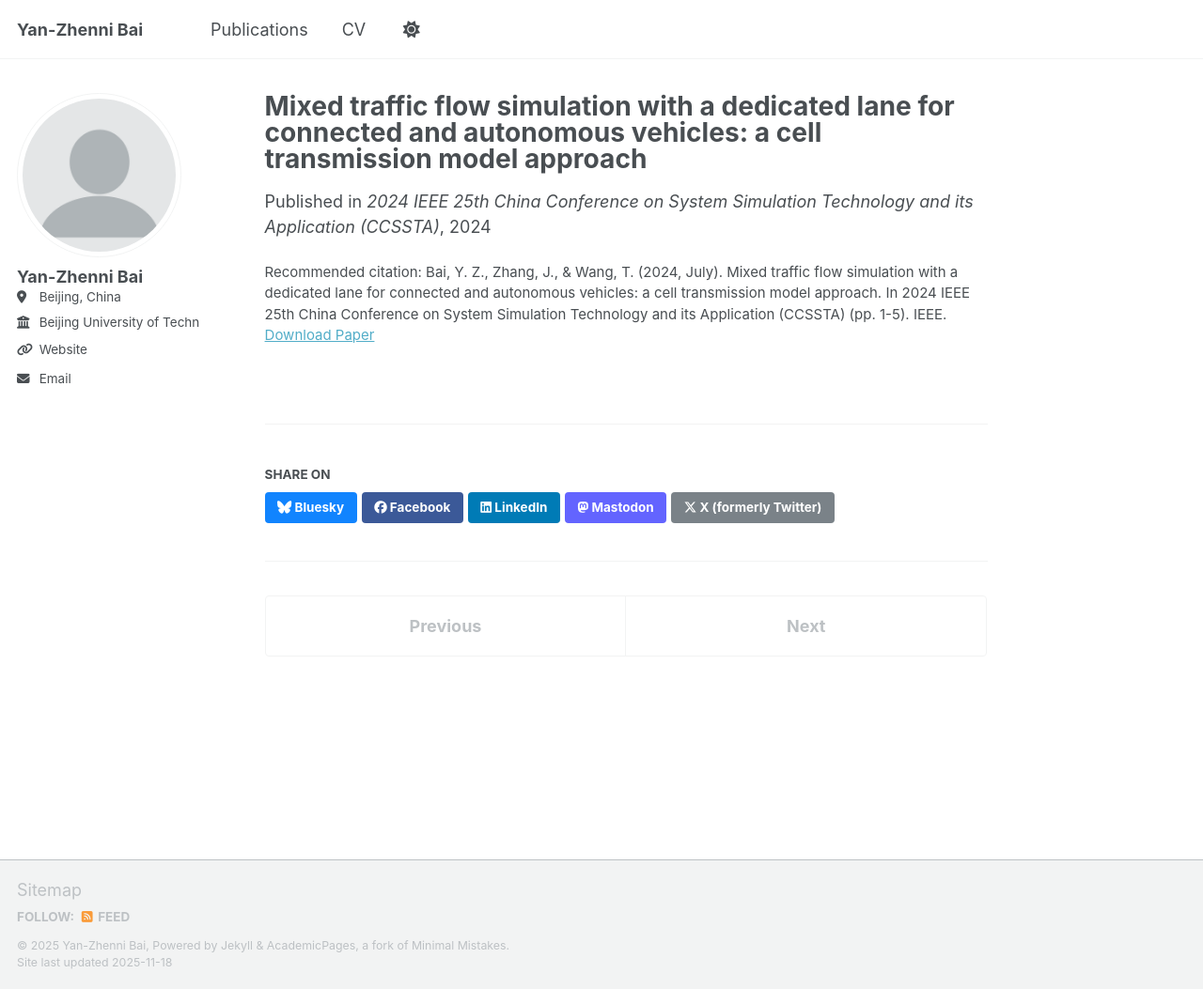
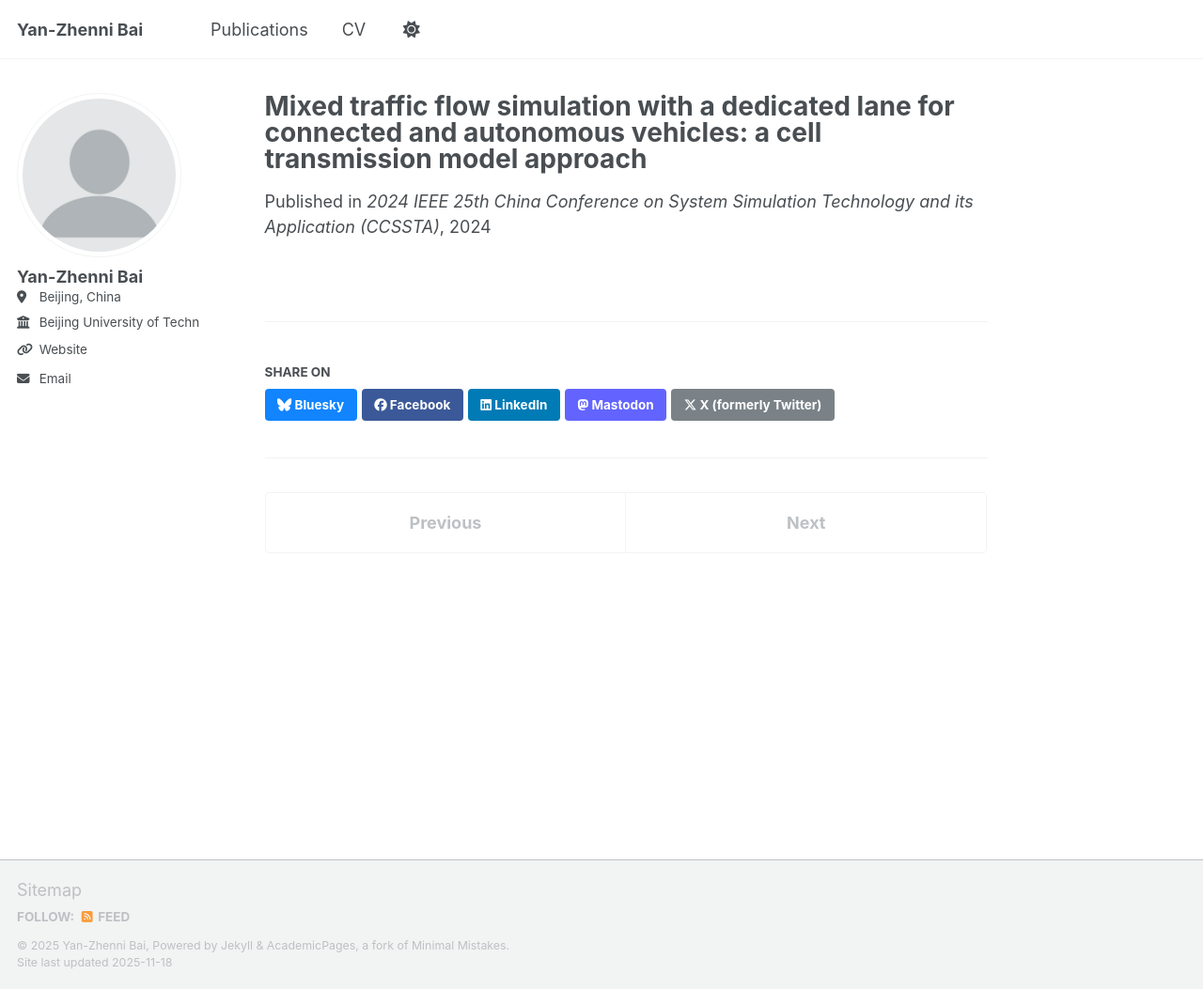
Before and after one commit to Yzn-Bai/Yan-Zhenni_Bai.github.io, a Jekyll site: the page built from _publications/2024-02-17-paper-title-number-4.md, in a window 1280 px wide and 1053 px high. Shown: the whole window at 94% size. Built offline with Jekyll 4.4.1, drawn with Linux system fonts in a browser that asks for light colours; a script that is not in the unit is left out.

Commit message:
Update 2024-02-17-paper-title-number-4.md

```diff
--- a/_publications/2024-02-17-paper-title-number-4.md
+++ b/_publications/2024-02-17-paper-title-number-4.md
@@ -2,9 +2,7 @@
 title: "Mixed traffic flow simulation with a dedicated lane for connected and autonomous vehicles: a cell transmission model approach"
 collection: publications
 category: conferences
-permalink: /publication/2024-02-17-paper-title-number-4
 date: 01 October, 2024
 venue: '2024 IEEE 25th China Conference on System Simulation Technology and its Application (CCSSTA)'
 paperurl: '10.1109/CCSSTA62096.2024.10691789'
-citation: 'Bai, Y. Z., Zhang, J., & Wang, T. (2024, July). Mixed traffic flow simulation with a dedicated lane for connected and autonomous vehicles: a cell transmission model approach. In 2024 IEEE 25th China Conference on System Simulation Technology and its Application (CCSSTA) (pp. 1-5). IEEE.'
 ---
```
